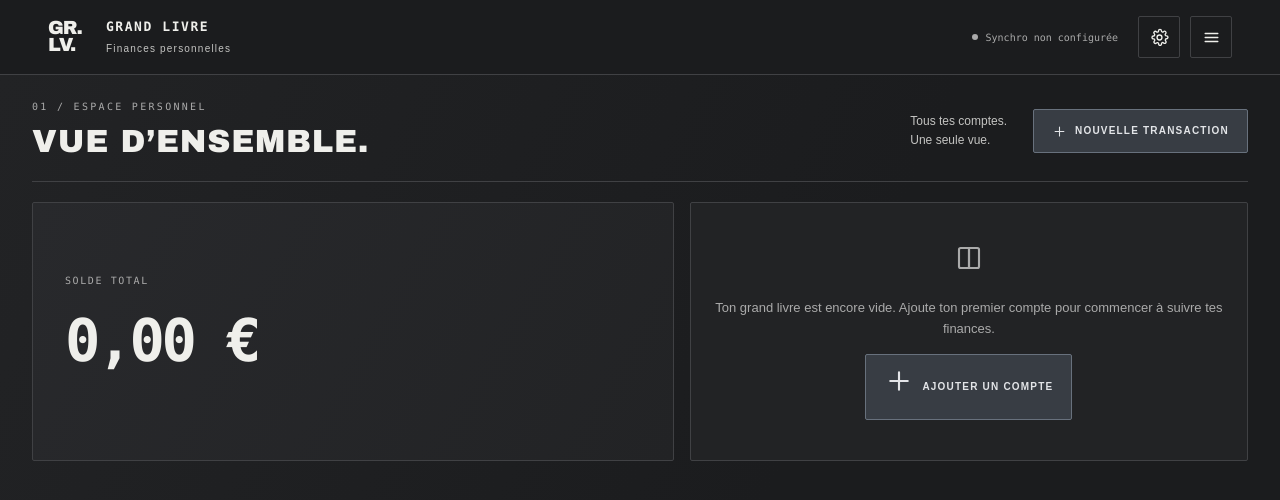
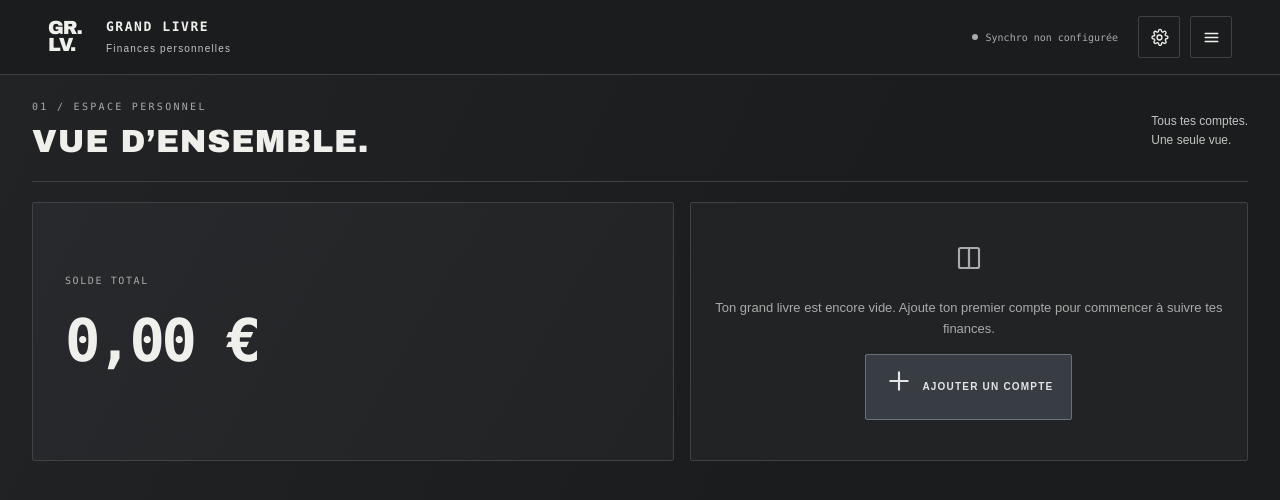
Before and after one commit to costasimon30-ux/grand-livre, a plain HTML site: page index.html in a window 1280 px wide. Drawn offline with Linux system fonts and the light colour scheme.

Commit message:
Remove the add button from the dashboard (#9)
"Nouvelle transaction" now only appears on the Transactions tab; the other
tabs keep their own add button (recurrence, account, charge line, Pop).


Claude-Session: https://claude.ai/code/session_01UtTJakGt9DzFz9rqNqFrRU

Co-authored-by: Claude <noreply@anthropic.com>

```diff
--- a/index.html
+++ b/index.html
@@ -964,8 +964,9 @@ function renderNav(){
   var pops = state.page==='pops';
   document.querySelector('.page-description').innerHTML = pops ? 'Toute la collection.<br>Une seule vue.' : 'Tous tes comptes.<br>Une seule vue.';
 }
+/* Pas de bouton d'ajout sur la Vue d'ensemble ni dans les Réglages : on ajoute
+   une transaction depuis l'onglet Transactions, pas d'ailleurs. */
 var QUICK_ADD = {
-  dashboard:['quick-add','Nouvelle transaction'],
   transactions:['new-tx','Nouvelle transaction'],
   recurring:['new-recurring','Nouvelle récurrence'],
   accounts:['new-account','Nouveau compte'],
```
